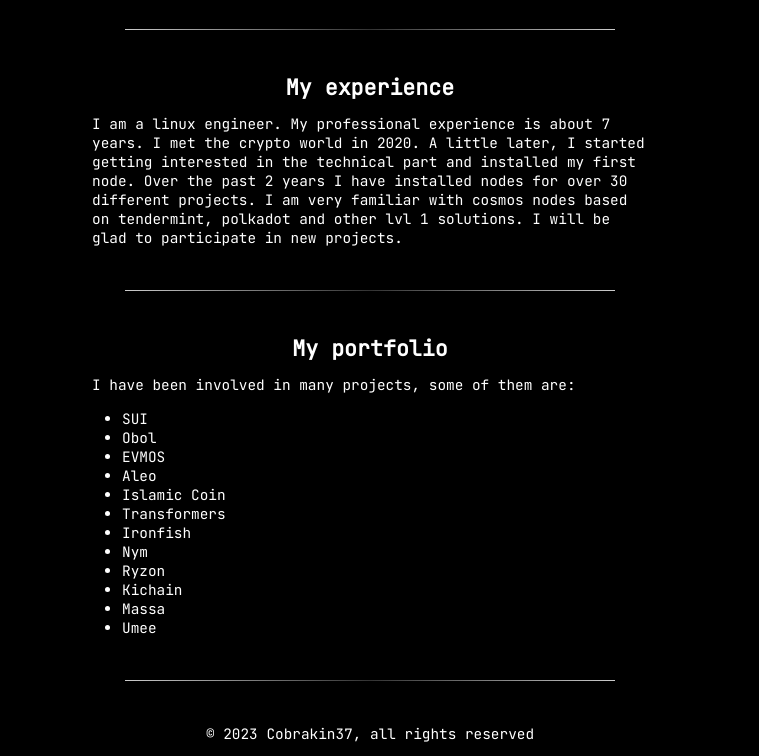
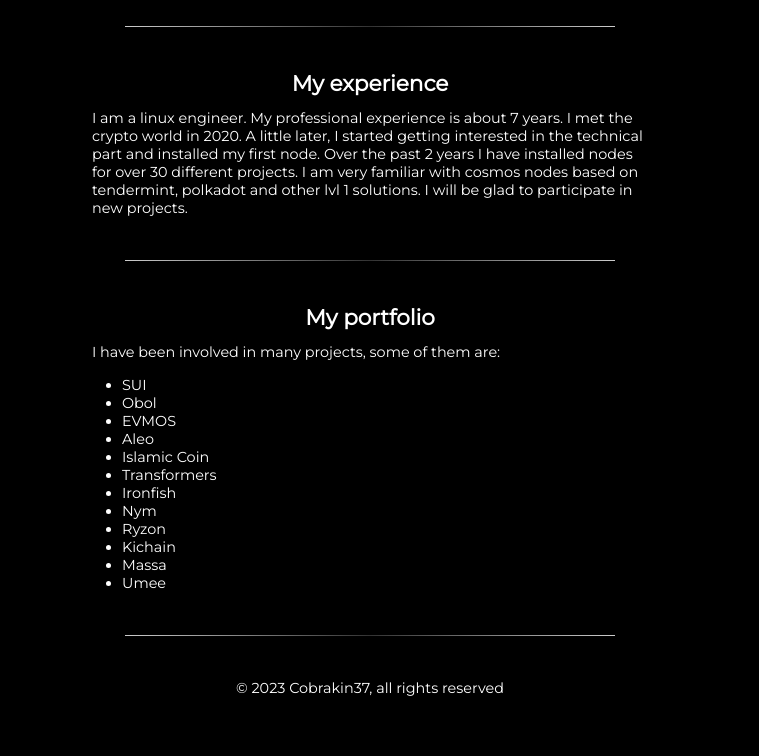
Before and after one commit to cobrakin37/cobrakin37.github.io, a plain HTML site: page index.html in a window 1280 px wide. Shown: the part 110-866 px from the top of the page, without its empty margins (270-1029 px from the left). After the commit the page ends 820 px from the top, so only its background shows below. Drawn offline with Linux system fonts and the light colour scheme.

Commit message:
Update index.html

```diff
--- a/index.html
+++ b/index.html
@@ -8,12 +8,12 @@
   <title>Cobrakin37</title>
   <link rel="preconnect" href="https://fonts.googleapis.com">
   <link rel="preconnect" href="https://fonts.gstatic.com" crossorigin>
-  <link href="https://fonts.googleapis.com/css2?family=JetBrains+Mono&display=swap" rel="stylesheet">
+  <link href="https://fonts.googleapis.com/css2?family=Montserrat&display=swap" rel="stylesheet">
   <link rel="stylesheet" href="https://cdnjs.cloudflare.com/ajax/libs/font-awesome/6.4.0/css/all.min.css">
   <script src='https://kit.fontawesome.com/a076d05399.js' crossorigin='anonymous'></script>
   <style>
     * {
-      font-family: 'JetBrains Mono', monospace;
+      font-family: 'Montserrat', sans-serif;
     }
     body {
       background-color: black;
```
